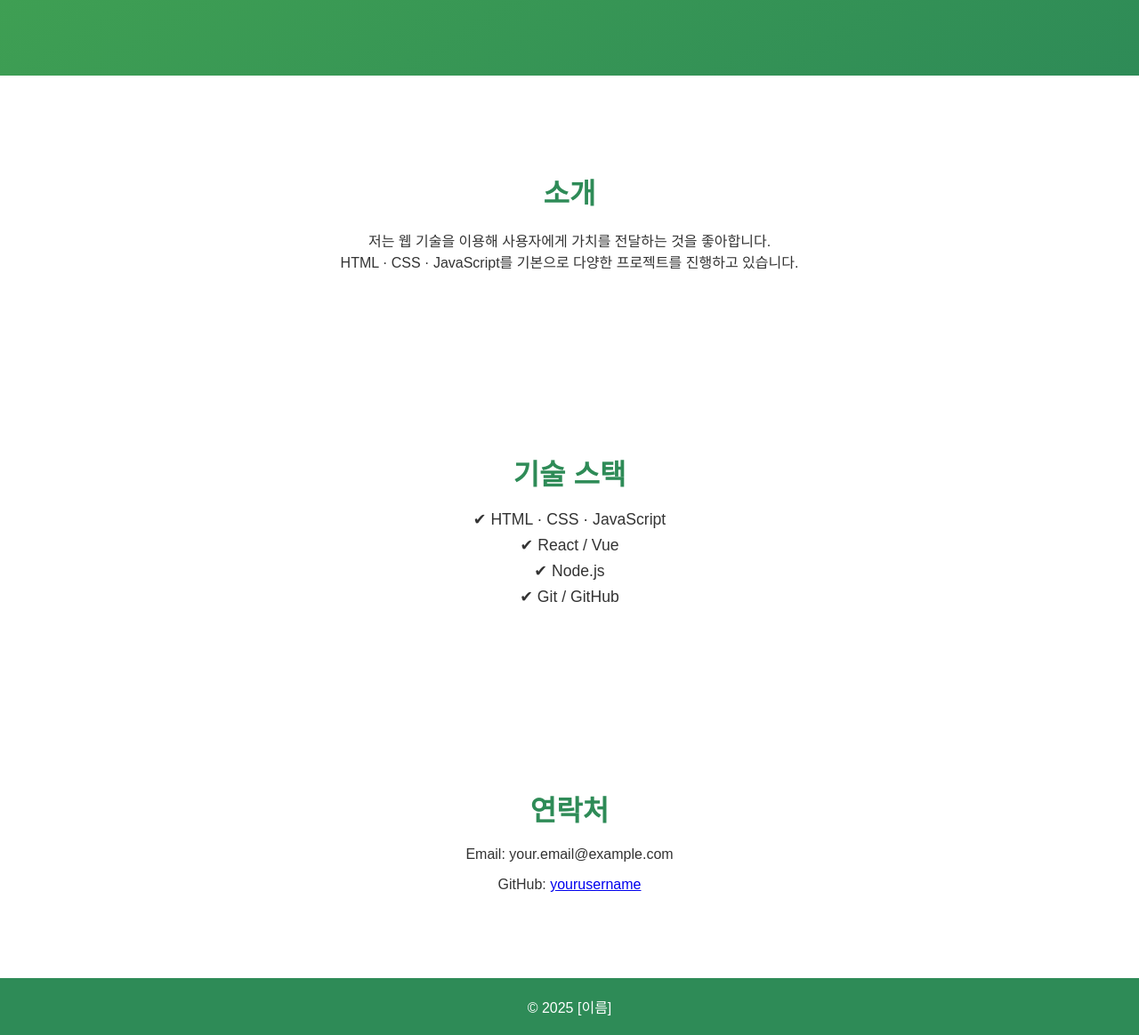
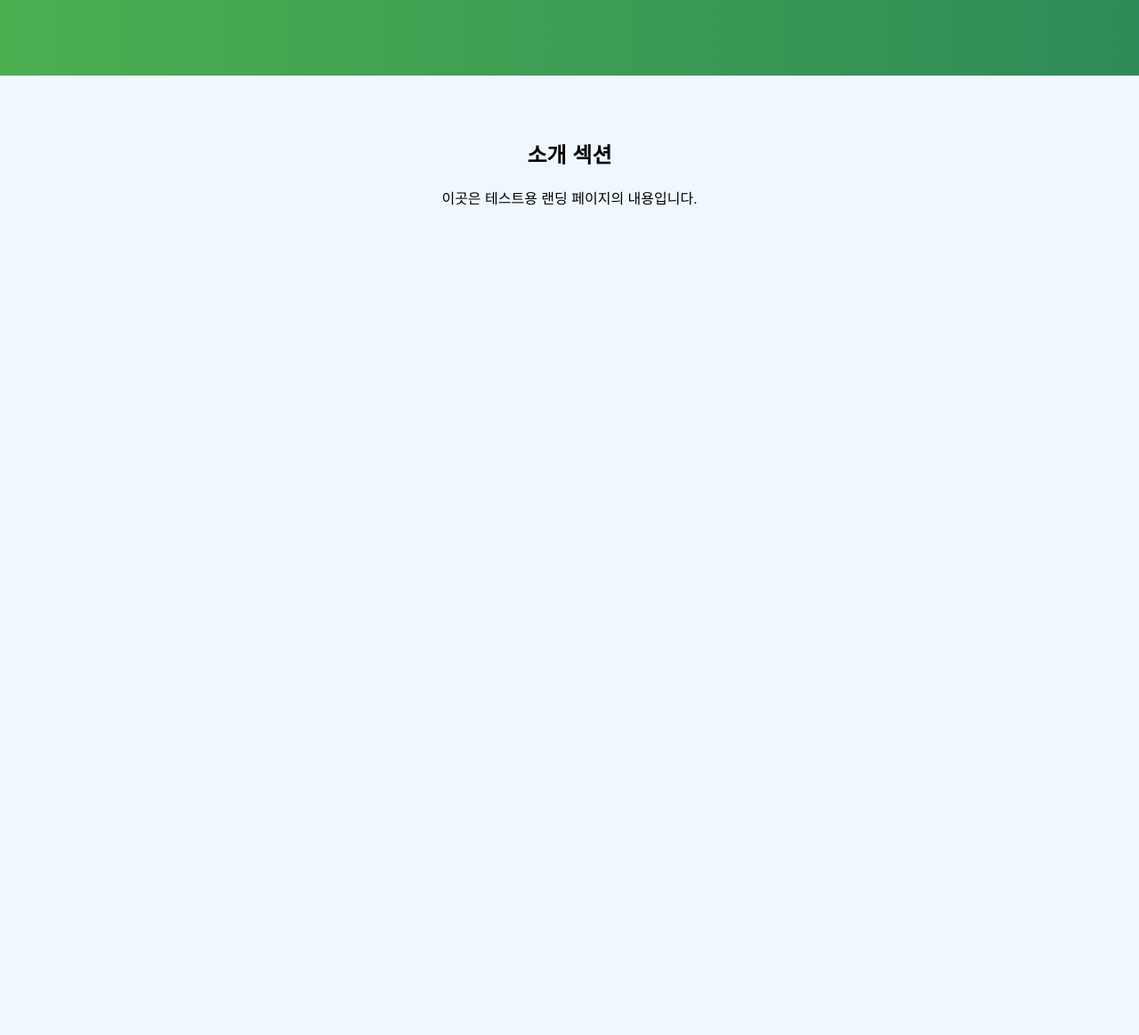
Before and after one commit to GR-yume0023/SW-13w-1, a plain HTML site: page index.html in a window 1280 px wide. Shown: the part 715-1879 px from the top of the page at 89% size. After the commit the page ends 1015 px from the top, so only its background shows below. Drawn offline with Linux system fonts and the light colour scheme.

Commit message:
Update index.html

```diff
--- a/index.html
+++ b/index.html
@@ -3,119 +3,56 @@
 <head>
     <meta charset="UTF-8">
     <meta name="viewport" content="width=device-width, initial-scale=1.0">
-    <title>나의 랜딩페이지</title>
+    <title>Test 랜딩 페이지</title>
     <style>
         body {
             margin: 0;
-            font-family: 'Arial', sans-serif;
-            background: #ffffff;
-            color: #333;
+            font-family: Arial, sans-serif;
+            text-align: center;
+            background: #f0f8ff;
         }
-
-        /* Hero Section */
         .hero {
             height: 100vh;
-            background: linear-gradient(to bottom right, #4CAF50, #2E8B57);
+            background: linear-gradient(to right, #4CAF50, #2E8B57);
             color: white;
             display: flex;
             flex-direction: column;
             justify-content: center;
             align-items: center;
-            text-align: center;
-            padding: 0 20px;
         }
         .hero h1 {
             font-size: 3rem;
-            margin-bottom: 10px;
+            margin: 0;
         }
         .hero p {
             font-size: 1.2rem;
-            max-width: 500px;
+            margin: 10px 0 20px 0;
         }
         .hero a {
-            margin-top: 20px;
-            display: inline-block;
             padding: 12px 25px;
             background: white;
             color: #2E8B57;
             text-decoration: none;
             border-radius: 30px;
             font-weight: bold;
-            transition: 0.3s;
         }
         .hero a:hover {
-            background: #f0f0f0;
-        }
-
-        /* About Section */
-        .section {
-            padding: 80px 20px;
-            max-width: 1000px;
-            margin: auto;
-            text-align: center;
-        }
-        .section h2 {
-            font-size: 2rem;
-            margin-bottom: 20px;
-            color: #2E8B57;
-        }
-        .skills ul {
-            list-style: none;
-            padding: 0;
-            font-size: 1.1rem;
-        }
-        .skills li {
-            margin: 8px 0;
-        }
-
-        /* Footer */
-        footer {
-            text-align: center;
-            padding: 20px;
-            background: #2E8B57;
-            color: white;
+            background: #e0e0e0;
         }
     </style>
 </head>
 <body>
 
-    <!-- Hero Section -->
     <div class="hero">
-        <h1>안녕하세요, 저는 [이름]입니다</h1>
-        <p>프론트엔드 · 백엔드 · 웹 퍼블리싱에 관심이 있는 개발자입니다.<br>GitHub Pages로 만든 나의 랜딩페이지입니다.</p>
+        <h1>Test 랜딩 페이지</h1>
+        <p>GitHub Pages 또는 브라우저에서 확인 가능한 테스트 페이지</p>
         <a href="#about">더 알아보기</a>
     </div>
 
-    <!-- About Me -->
-    <div class="section" id="about">
-        <h2>소개</h2>
-        <p>
-            저는 웹 기술을 이용해 사용자에게 가치를 전달하는 것을 좋아합니다.<br>
-            HTML · CSS · JavaScript를 기본으로 다양한 프로젝트를 진행하고 있습니다.
-        </p>
+    <div id="about" style="padding:50px 20px;">
+        <h2>소개 섹션</h2>
+        <p>이곳은 테스트용 랜딩 페이지의 내용입니다.</p>
     </div>
-
-    <!-- Skills -->
-    <div class="section skills">
-        <h2>기술 스택</h2>
-        <ul>
-            <li>✔ HTML · CSS · JavaScript</li>
-            <li>✔ React / Vue</li>
-            <li>✔ Node.js</li>
-            <li>✔ Git / GitHub</li>
-        </ul>
-    </div>
-
-    <!-- Contact -->
-    <div class="section">
-        <h2>연락처</h2>
-        <p>Email: your.email@example.com</p>
-        <p>GitHub: <a href="https://github.com/yourusername" target="_blank">yourusername</a></p>
-    </div>
-
-    <footer>
-        © 2025 [이름]
-    </footer>
 
 </body>
 </html>
```
